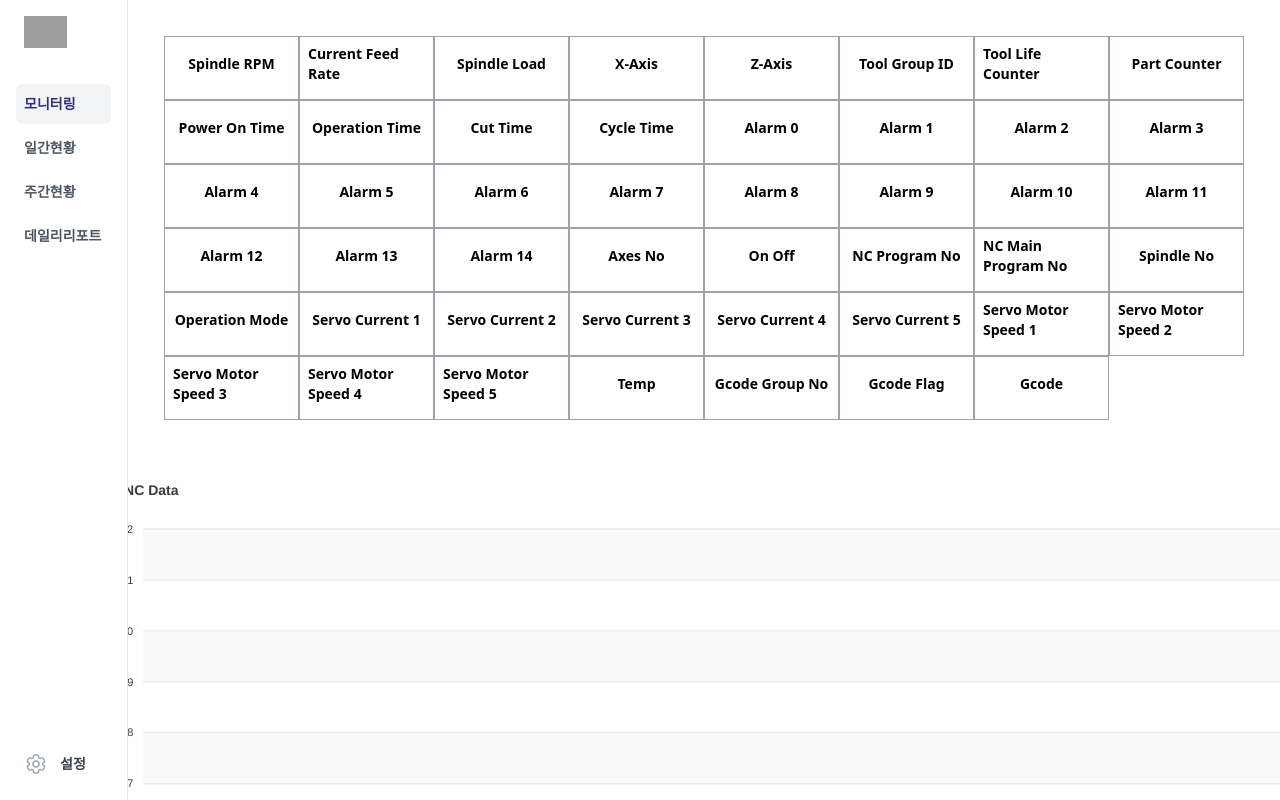
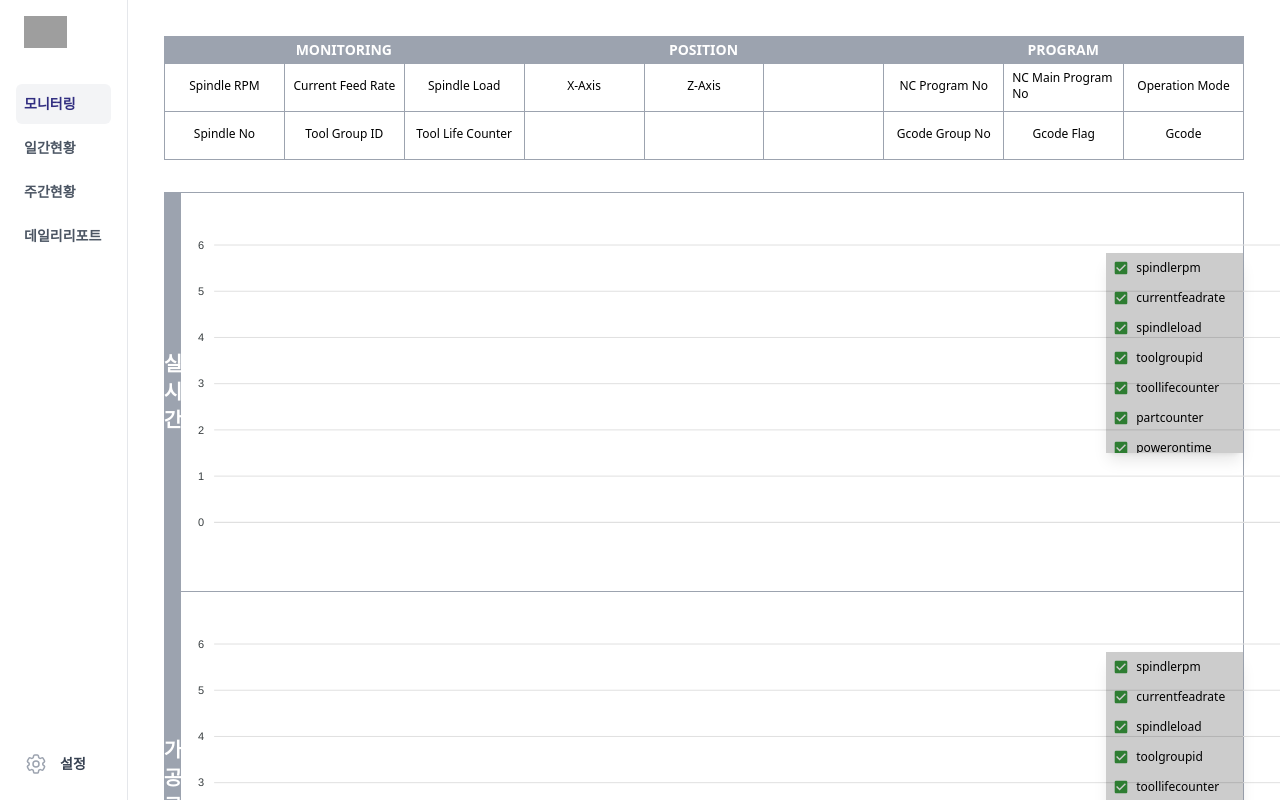
Before and after one commit to jspark2000/cnc-dashboard, a React (Create React App) app in the folder apps/web/: page / in a window 1280 px wide. Shown: the top 800 px of the page. Built offline with nearby package versions, Linux system fonts and the light colour scheme; no server answers; grey boxes are pictures that could not be loaded.

Commit message:
feat: add new design to monitoring page

```diff
--- a/apps/web/src/components/monitoring/Dashboard.tsx
+++ b/apps/web/src/components/monitoring/Dashboard.tsx
@@ -1,7 +1,7 @@
 import { useEffect, useState } from 'react'
 import io from 'socket.io-client'
 import axios from 'axios'
-import Chart from './components/Chart'
+import RealTimeChart from './components/RealTimeChart'
 import Labels from './components/Labels'
 import { CNCData } from '../../utils/cncData'
 import { Checkbox, Stack, Typography } from '@mui/material'
@@ -9,6 +9,8 @@ import { Props as ChartProps } from 'react-apexcharts'
 import { useDispatch, useSelector } from 'react-redux'
 import { IAppState } from '../../types'
 import { updateData } from '../../modules/dashboard'
+import ToolAreaChart from './components/ToolAreaChart'
+import ChartTitle from './components/ChartTitle'
 
 type ValueType = {
   key: string
@@ -445,16 +447,44 @@ const Dashboard = () => {
     <div className="flex w-full flex-col items-center p-5">
       {/* <h1>Dashboard</h1> */}
       <Labels data={dataRedux[dataRedux.length - 1]} />
-      <div className="flex w-full flex-row items-center justify-center">
-        <Chart data={dataRedux} series={series} />
-        <div className="mt-5 flex h-[700px] flex-col overflow-y-scroll">
+      <div className="flex w-full h-[400px] flex-row items-center justify-between relative border border-gray-400">
+        <ChartTitle title={'실시간'} />
+        <RealTimeChart data={dataRedux} series={series} />
+        <div className="mt-5 flex h-[200px] flex-col overflow-y-scroll absolute top-10 right-0 bg-black/20 shadow-lg">
           {values.map((val) => (
             <Stack direction={'row'} alignItems={'center'}>
               <Checkbox
                 checked={selectedLabels.includes(val.key)}
                 onChange={() => handleLabelChange(val.key)}
+                color='success'
+                style={{
+                  transform: "scale(0.7)",
+                  width: "30px",
+                  height: "30px"
+                }}
               ></Checkbox>
-              <Typography> {val.key}</Typography>
+              <div className="text-xs"> {val.key} </div>
+            </Stack>
+          ))}
+        </div>
+      </div>
+      <div className="flex w-full h-[400px] flex-row items-center justify-between mb-3 relative border-l border-r border-b border-gray-400">
+        <ChartTitle title={'가공구간'} />
+        <ToolAreaChart data={dataRedux} series={series} />
+        <div className="mt-5 flex h-[200px] flex-col overflow-y-scroll absolute top-10 right-0 bg-black/20 shadow-lg">
+          {values.map((val) => (
+            <Stack direction={'row'} alignItems={'center'}>
+              <Checkbox
+                checked={selectedLabels.includes(val.key)}
+                onChange={() => handleLabelChange(val.key)}
+                color='success'
+                style={{
+                  transform: "scale(0.7)",
+                  width: "30px",
+                  height: "30px"
+                }}
+              ></Checkbox>
+              <div className="text-xs"> {val.key} </div>
             </Stack>
           ))}
         </div>
--- /dev/null
+++ b/apps/web/src/components/monitoring/components/ChartTitle.tsx
@@ -0,0 +1,11 @@
+
+
+const ChartTitle = ({ title }: { title: string }) => {
+  return (
+    <div className="w-12 h-full flex justify-center items-center bg-gray-400">
+      <h2 className="text-xl w-4 h-full flex justify-center items-center font-semibold text-white">{title}</h2>
+    </div>
+  )
+}
+
+export default ChartTitle
--- a/apps/web/src/components/monitoring/components/Labels.tsx
+++ b/apps/web/src/components/monitoring/components/Labels.tsx
@@ -1,13 +1,44 @@
 import { CNCData } from '../../../utils/cncData'
 
 const LabelItem = ({ title, text }: { title: string; text: string }) => (
-  <div className="flex h-16 flex-col items-center justify-center border border-gray-400 p-2">
-    <div className="mb-2 text-sm font-bold">{title}</div>
-    <div className="text-xs font-bold">{text}</div>
+  <div className="flex h-12 flex-col items-center justify-center border-l border-b border-gray-400 p-2">
+    <div className="mb-1 text-xs font-medium">{title}</div>
+    <div className="text-xs font-normal">{text}</div>
+  </div>
+)
+
+const LabelTitle = ({ title }: { title: string }) => (
+  <div className='w-full text-center font-bold text-sm py-1 bg-gray-400 text-white'>
+    {title}
   </div>
 )
 
 const Labels = ({ data }: { data: CNCData }) => {
+
+  const monitoringLabels = [
+    { title: 'Spindle RPM', text: String(data?.spindlerpm ?? '') },
+    { title: 'Current Feed Rate', text: String(data?.currentfeadrate ?? '') },
+    { title: 'Spindle Load', text: String(data?.spindleload ?? '') },
+    { title: 'Spindle No', text: String(data?.spindleno ?? '') },
+    { title: 'Tool Group ID', text: String(data?.toolgroupid ?? '') },
+    { title: 'Tool Life Counter', text: String(data?.toollifecounter ?? '') },
+  ]
+
+  const positionLabels = [
+    { title: 'X-Axis', text: String(data?.xaxis ?? '') },
+    { title: 'Z-Axis', text: String(data?.zaaxis ?? '') },
+  ]
+
+  const programLabels = [
+    { title: 'NC Program No', text: String(data?.ncprogno ?? '') },
+    { title: 'NC Main Program No', text: String(data?.ncmainprogno ?? '') },
+    { title: 'Operation Mode', text: String(data?.operationmode ?? '') },
+    { title: 'Gcode Group No', text: String(data?.gcodegroupno ?? '') },
+    { title: 'Gcode Flag', text: String(data?.gcodeflag ?? '') },
+    { title: 'Gcode', text: String(data?.gcode ?? '') },
+  ]
+
+
   const labels = [
     { title: 'Spindle RPM', text: String(data?.spindlerpm ?? '') },
     { title: 'Current Feed Rate', text: String(data?.currentfeadrate ?? '') },
@@ -21,21 +52,21 @@ const Labels = ({ data }: { data: CNCData }) => {
     { title: 'Operation Time', text: String(data?.operationtime ?? '') },
     { title: 'Cut Time', text: String(data?.cuttime ?? '') },
     { title: 'Cycle Time', text: String(data?.cycletime ?? '') },
-    { title: 'Alarm 0', text: String(data?.alarm0 ?? '') },
-    { title: 'Alarm 1', text: String(data?.alarm1 ?? '') },
-    { title: 'Alarm 2', text: String(data?.alarm2 ?? '') },
-    { title: 'Alarm 3', text: String(data?.alarm3 ?? '') },
-    { title: 'Alarm 4', text: String(data?.alarm4 ?? '') },
-    { title: 'Alarm 5', text: String(data?.alarm5 ?? '') },
-    { title: 'Alarm 6', text: String(data?.alarm6 ?? '') },
-    { title: 'Alarm 7', text: String(data?.alarm7 ?? '') },
-    { title: 'Alarm 8', text: String(data?.alarm8 ?? '') },
-    { title: 'Alarm 9', text: String(data?.alarm9 ?? '') },
-    { title: 'Alarm 10', text: String(data?.alarm10 ?? '') },
-    { title: 'Alarm 11', text: String(data?.alarm11 ?? '') },
-    { title: 'Alarm 12', text: String(data?.alarm12 ?? '') },
-    { title: 'Alarm 13', text: String(data?.alarm13 ?? '') },
-    { title: 'Alarm 14', text: String(data?.alarm14 ?? '') },
+    // { title: 'Alarm 0', text: String(data?.alarm0 ?? '') },
+    // { title: 'Alarm 1', text: String(data?.alarm1 ?? '') },
+    // { title: 'Alarm 2', text: String(data?.alarm2 ?? '') },
+    // { title: 'Alarm 3', text: String(data?.alarm3 ?? '') },
+    // { title: 'Alarm 4', text: String(data?.alarm4 ?? '') },
+    // { title: 'Alarm 5', text: String(data?.alarm5 ?? '') },
+    // { title: 'Alarm 6', text: String(data?.alarm6 ?? '') },
+    // { title: 'Alarm 7', text: String(data?.alarm7 ?? '') },
+    // { title: 'Alarm 8', text: String(data?.alarm8 ?? '') },
+    // { title: 'Alarm 9', text: String(data?.alarm9 ?? '') },
+    // { title: 'Alarm 10', text: String(data?.alarm10 ?? '') },
+    // { title: 'Alarm 11', text: String(data?.alarm11 ?? '') },
+    // { title: 'Alarm 12', text: String(data?.alarm12 ?? '') },
+    // { title: 'Alarm 13', text: String(data?.alarm13 ?? '') },
+    // { title: 'Alarm 14', text: String(data?.alarm14 ?? '') },
     { title: 'Axes No', text: String(data?.axesno ?? '') },
     { title: 'On Off', text: String(data?.onoff ?? '') },
     { title: 'NC Program No', text: String(data?.ncprogno ?? '') },
@@ -74,10 +105,38 @@ const Labels = ({ data }: { data: CNCData }) => {
   ]
 
   return (
-    <div className="mb-12 grid border-collapse grid-cols-8 gap-0">
-      {labels.map((label, index) => (
-        <LabelItem key={index} title={label.title} text={label.text} />
-      ))}
+    <div className="flex w-full border-r border-gray-400 mb-8">
+      <div className="flex flex-col w-1/3">
+        <LabelTitle title='MONITORING' />
+        <div className="grid border-collapse grid-cols-3 gap-0">
+          {monitoringLabels.map((label, index) => (
+            <LabelItem key={index} title={label.title} text={label.text} />
+          ))}
+        </div>
+      </div>
+      <div className="flex flex-col w-1/3">
+        {/* <div className='w-full text-center font-bold text-sm py-1 bg-gray-400 text-white'>
+          POSITION
+        </div> */}
+        <LabelTitle title='POSITION' />
+        <div className="grid border-collapse grid-cols-3 gap-0">
+          {positionLabels.map((label, index) => (
+            <LabelItem key={index} title={label.title} text={label.text} />
+          ))}
+          <LabelItem title={''} text={''}></LabelItem>
+          <LabelItem title={''} text={''}></LabelItem>
+          <LabelItem title={''} text={''}></LabelItem>
+          <LabelItem title={''} text={''}></LabelItem>
+        </div>
+      </div>
+      <div className="flex flex-col w-1/3">
+        <LabelTitle title='PROGRAM' />
+        <div className="grid border-collapse grid-cols-3 gap-0">
+          {programLabels.map((label, index) => (
+            <LabelItem key={index} title={label.title} text={label.text} />
+          ))}
+        </div>
+      </div>
     </div>
   )
 }
--- /dev/null
+++ b/apps/web/src/components/monitoring/components/RealTimeChart.tsx
@@ -0,0 +1,62 @@
+import ReactApexChart, { Props as ChartProps } from 'react-apexcharts'
+import { CNCData } from '../../../utils/cncData'
+import { formatTime } from '../../../utils/formatTime'
+
+const RealTimeChart = ({
+  data,
+  series
+}: {
+  data: CNCData[]
+  series: ChartProps['series']
+}) => {
+  return (
+    <div className="flex">
+      <div className="w-4/5">
+        <ReactApexChart
+          options={{
+            chart: {
+              type: 'line',
+              height: 350,
+              animations: {
+                enabled: true,
+                easing: 'linear',
+                dynamicAnimation: {
+                  speed: 1000
+                }
+              },
+              zoom: {
+                enabled: false
+              }
+            },
+            dataLabels: {
+              enabled: false
+            },
+            stroke: {
+              curve: 'straight',
+              width: 1
+            },
+            title: {
+              text: '',
+              align: 'left'
+            },
+            grid: {
+              row: {
+                colors: ['transparent'],
+                opacity: 0.5
+              }
+            },
+            xaxis: {
+              categories: data.map((d) => formatTime(d.timestamp))
+            }
+          }}
+          series={series}
+          type="line"
+          width={1200}
+          height={350}
+        />
+      </div>
+    </div>
+  )
+}
+
+export default RealTimeChart
--- a/apps/web/src/components/monitoring/components/Chart.tsx
+++ b/apps/web/src/components/monitoring/components/ToolAreaChart.tsx
@@ -2,7 +2,7 @@ import ReactApexChart, { Props as ChartProps } from 'react-apexcharts'
 import { CNCData } from '../../../utils/cncData'
 import { formatTime } from '../../../utils/formatTime'
 
-const Chart = ({
+const ToolAreaChart = ({
   data,
   series
 }: {
@@ -11,12 +11,12 @@ const Chart = ({
 }) => {
   return (
     <div className="flex">
-      <div className="h-[700px] w-4/5">
+      <div className=" w-4/5">
         <ReactApexChart
           options={{
             chart: {
               type: 'line',
-              height: 450,
+              height: 350,
               animations: {
                 enabled: true,
                 easing: 'linear',
@@ -32,15 +32,16 @@ const Chart = ({
               enabled: false
             },
             stroke: {
-              curve: 'straight'
+              curve: 'straight',
+              width: 1
             },
             title: {
-              text: 'CNC Data',
+              text: '',
               align: 'left'
             },
             grid: {
               row: {
-                colors: ['#f3f3f3', 'transparent'],
+                colors: ['transparent'],
                 opacity: 0.5
               }
             },
@@ -51,11 +52,11 @@ const Chart = ({
           series={series}
           type="line"
           width={1200}
-          height={700}
+          height={350}
         />
       </div>
     </div>
   )
 }
 
-export default Chart
+export default ToolAreaChart
```
